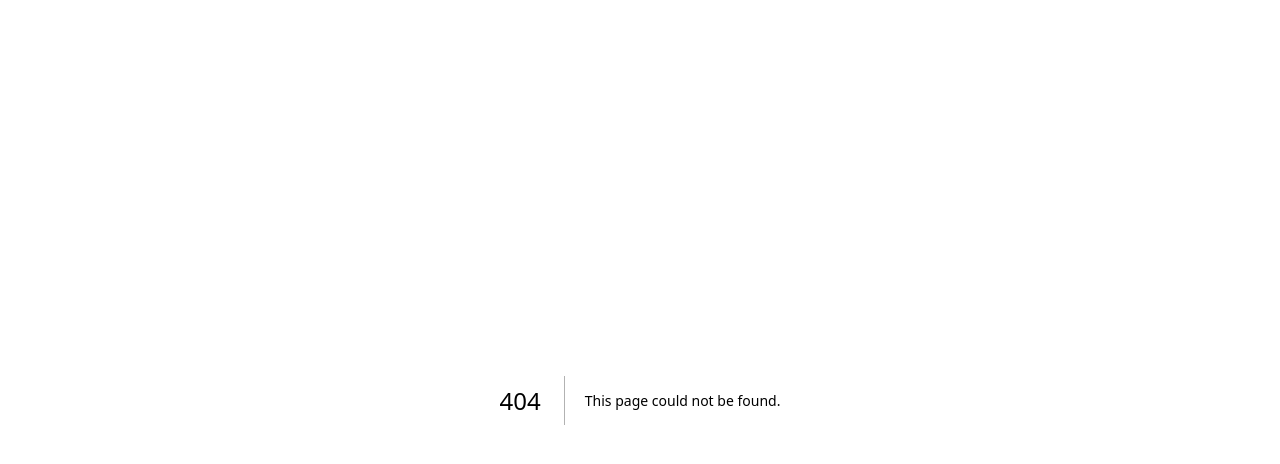
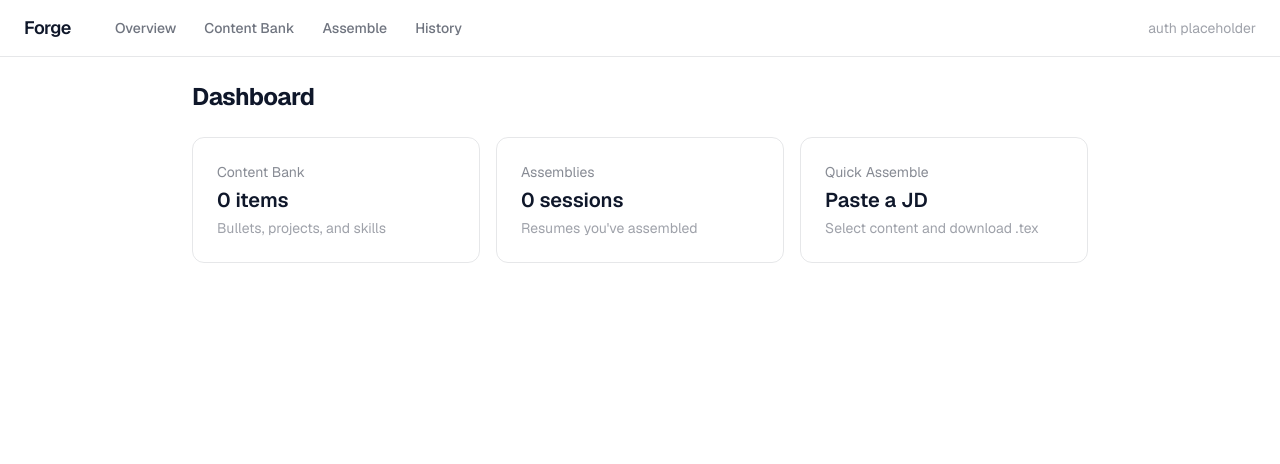
Before and after one commit to KeshavM05/forge, a Next.js app: page /dashboard in a window 1280 px wide. Before the commit this address had no page. Shown: the top 464 px of the page. Built offline with nearby package versions, Linux system fonts and the light colour scheme.

Commit message:
add dashboard layout with nav and overview cards
Sidebar nav (Overview, Content Bank, Assemble, History) and
dashboard page with summary cards linking to each section.

Co-Authored-By: Claude Opus 4.6 (1M context) <noreply@anthropic.com>

```diff
--- /dev/null
+++ b/src/app/dashboard/layout.tsx
@@ -0,0 +1,39 @@
+import Link from "next/link";
+
+const navItems = [
+  { href: "/dashboard", label: "Overview" },
+  { href: "/dashboard/bank", label: "Content Bank" },
+  { href: "/dashboard/assemble", label: "Assemble" },
+  { href: "/dashboard/history", label: "History" },
+];
+
+export default function DashboardLayout({
+  children,
+}: {
+  children: React.ReactNode;
+}) {
+  return (
+    <div className="flex flex-1 flex-col">
+      <header className="flex items-center justify-between border-b border-foreground/10 px-6 py-3">
+        <div className="flex items-center gap-8">
+          <Link href="/" className="text-lg font-semibold tracking-tight">
+            Forge
+          </Link>
+          <nav className="flex gap-1">
+            {navItems.map((item) => (
+              <Link
+                key={item.href}
+                href={item.href}
+                className="rounded-md px-3 py-1.5 text-sm font-medium text-foreground/60 transition-colors hover:bg-foreground/5 hover:text-foreground"
+              >
+                {item.label}
+              </Link>
+            ))}
+          </nav>
+        </div>
+        <div className="text-sm text-foreground/40">auth placeholder</div>
+      </header>
+      <main className="flex-1 p-6">{children}</main>
+    </div>
+  );
+}
--- /dev/null
+++ b/src/app/dashboard/page.tsx
@@ -0,0 +1,50 @@
+export default function DashboardPage() {
+  return (
+    <div className="mx-auto max-w-4xl">
+      <h1 className="text-2xl font-bold tracking-tight mb-6">Dashboard</h1>
+      <div className="grid gap-4 sm:grid-cols-3">
+        <DashboardCard
+          title="Content Bank"
+          value="0 items"
+          description="Bullets, projects, and skills"
+          href="/dashboard/bank"
+        />
+        <DashboardCard
+          title="Assemblies"
+          value="0 sessions"
+          description="Resumes you've assembled"
+          href="/dashboard/history"
+        />
+        <DashboardCard
+          title="Quick Assemble"
+          value="Paste a JD"
+          description="Select content and download .tex"
+          href="/dashboard/assemble"
+        />
+      </div>
+    </div>
+  );
+}
+
+function DashboardCard({
+  title,
+  value,
+  description,
+  href,
+}: {
+  title: string;
+  value: string;
+  description: string;
+  href: string;
+}) {
+  return (
+    <a
+      href={href}
+      className="rounded-xl border border-foreground/10 p-6 transition-colors hover:border-foreground/20 hover:bg-foreground/[0.02]"
+    >
+      <p className="text-sm text-foreground/50 mb-1">{title}</p>
+      <p className="text-xl font-semibold mb-1">{value}</p>
+      <p className="text-sm text-foreground/40">{description}</p>
+    </a>
+  );
+}
```
